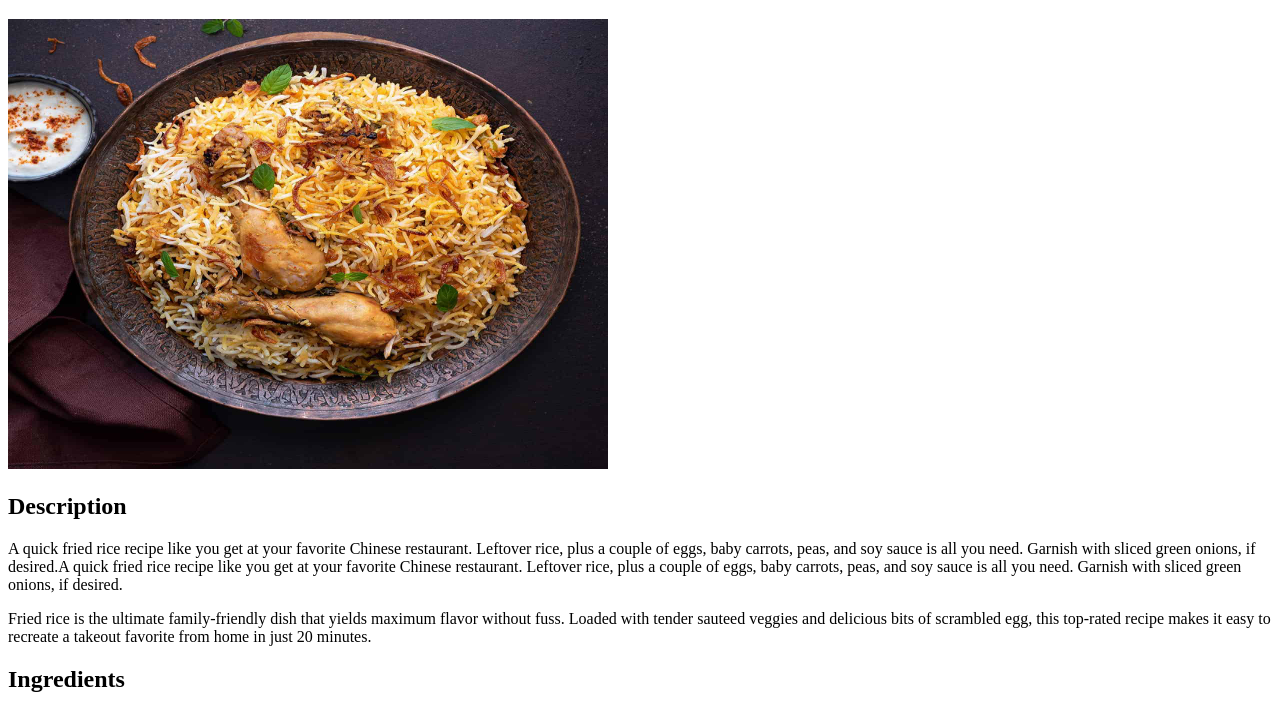
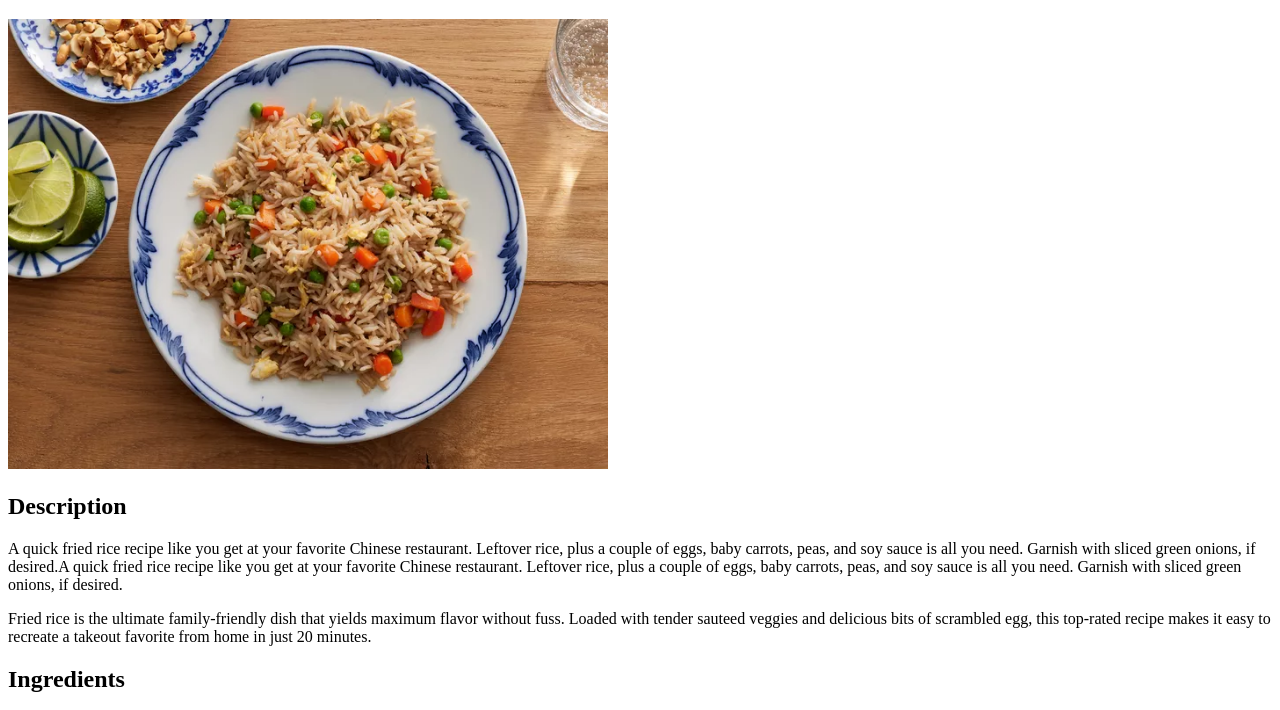
Before and after one commit to sardarabhay/odin-recipes, a plain HTML site: page recipes/friedrice.html in a window 1280 px wide. Shown: the part 61-771 px from the top of the page. Drawn offline with Linux system fonts and the light colour scheme.

Commit message:
Changed the img src path again
Fix the img path to Fried-Rice.webp instead of Chicken-Biryani image

```diff
--- a/recipes/friedrice.html
+++ b/recipes/friedrice.html
@@ -6,7 +6,7 @@
 </head>
 <body>
     <h1>Fried Rice</h1>
-    <img src="../images/Chicken-Biryani-Recipe.jpg"alt="Plate full of Delicious Fried Rice"height="450.6"width="600">
+    <img src="../images/Fried-Rice.webp"alt="Plate full of Delicious Fried Rice"height="450.6"width="600">
     <h2>Description</h2>
     <p>A quick fried rice recipe like you get at your favorite Chinese restaurant. Leftover rice, plus a couple of eggs, baby carrots, peas, and soy sauce is all you need. Garnish with sliced green onions, if desired.A quick fried rice recipe like you get at your favorite Chinese restaurant. Leftover rice, plus a couple of eggs, baby carrots, peas, and soy sauce is all you need. Garnish with sliced green onions, if desired.</p>
     <p>Fried rice is the ultimate family-friendly dish that yields maximum flavor without fuss. Loaded with tender sauteed veggies and delicious bits of scrambled egg, this top-rated recipe makes it easy to recreate a takeout favorite from home in just 20 minutes.</p>
```
